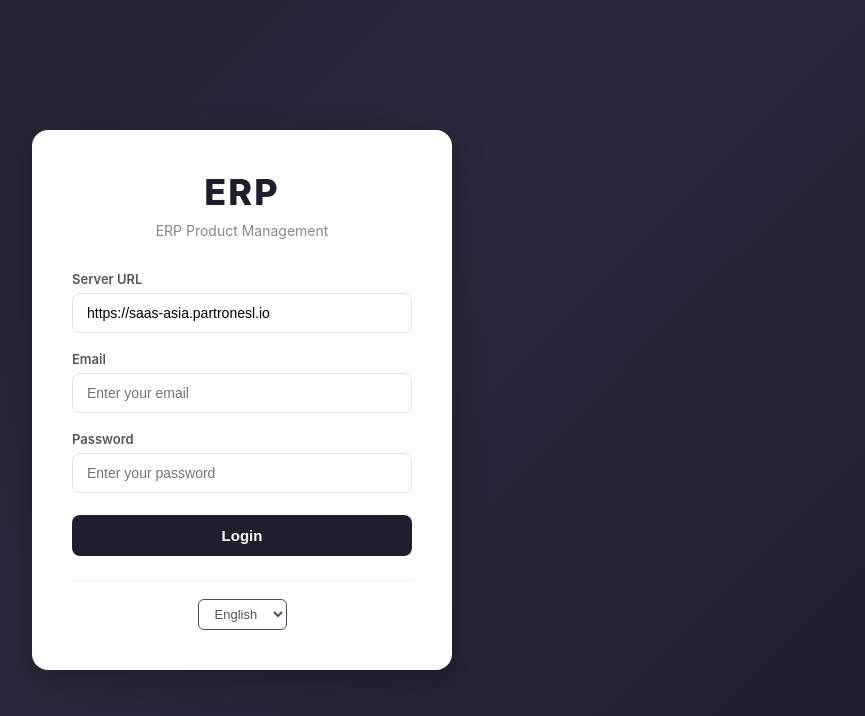
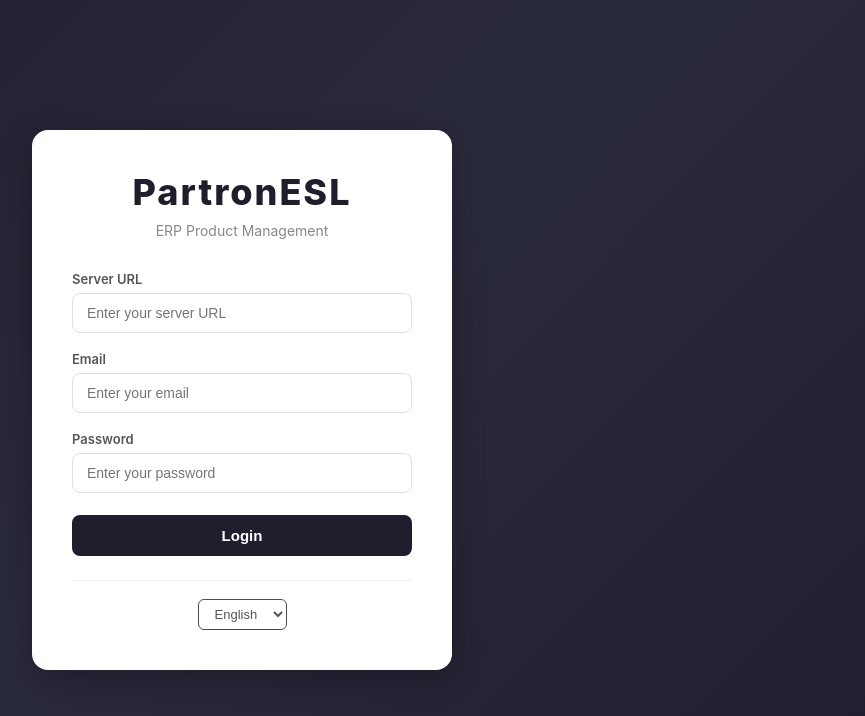
Before and after one commit to SYLEE1991/test, a React (Vite) app: page / in a window 1280 px wide. Shown: the top 716 px of the page, without its empty margins (398-1263 px from the left). Built offline with nearby package versions, Linux system fonts and the light colour scheme.

Commit message:
fix: change login logo to PartronESL, use placeholder for server URL
https://claude.ai/code/session_01GJ3PHe41yoTRP5fmtszRR8

```diff
--- a/src/components/LoginPage.jsx
+++ b/src/components/LoginPage.jsx
@@ -2,7 +2,7 @@ import { useState } from 'react';
 import { loginApi } from '../api/authApi';
 
 export default function LoginPage({ t, lang, setLang, onLogin }) {
-  const [serverUrl, setServerUrl] = useState('https://saas-asia.partronesl.io');
+  const [serverUrl, setServerUrl] = useState('');
   const [email, setEmail] = useState('');
   const [password, setPassword] = useState('');
   const [loading, setLoading] = useState(false);
@@ -36,7 +36,7 @@ export default function LoginPage({ t, lang, setLang, onLogin }) {
     <div className="login-page">
       <div className="login-card">
         <div className="login-header">
-          <h1 className="login-logo">ERP</h1>
+          <h1 className="login-logo">PartronESL</h1>
           <p className="login-subtitle">{t.appTitle}</p>
         </div>
 
@@ -47,7 +47,7 @@ export default function LoginPage({ t, lang, setLang, onLogin }) {
               type="url"
               value={serverUrl}
               onChange={(e) => setServerUrl(e.target.value)}
-              placeholder="https://saas-asia.partronesl.io"
+              placeholder={t.serverUrlPlaceholder}
             />
           </div>
 
--- a/src/i18n/translations.js
+++ b/src/i18n/translations.js
@@ -32,6 +32,7 @@ const translations = {
     sending: 'Sending...',
     sendAllSuccess: (count) => `${count} products sent successfully!`,
     serverUrl: 'Server URL',
+    serverUrlPlaceholder: 'Enter your server URL',
     email: 'Email',
     emailPlaceholder: 'Enter your email',
     password: 'Password',
@@ -75,6 +76,7 @@ const translations = {
     sending: '전송 중...',
     sendAllSuccess: (count) => `${count}개 상품이 성공적으로 전송되었습니다!`,
     serverUrl: '서버 주소',
+    serverUrlPlaceholder: '서버 주소를 입력하세요',
     email: '이메일',
     emailPlaceholder: '이메일을 입력하세요',
     password: '비밀번호',
```
